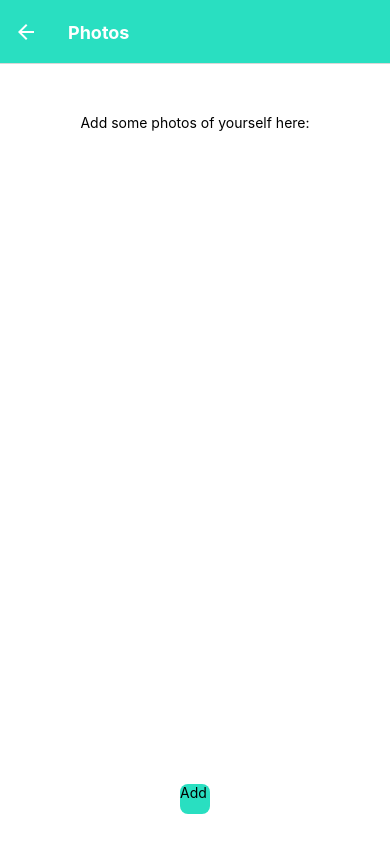
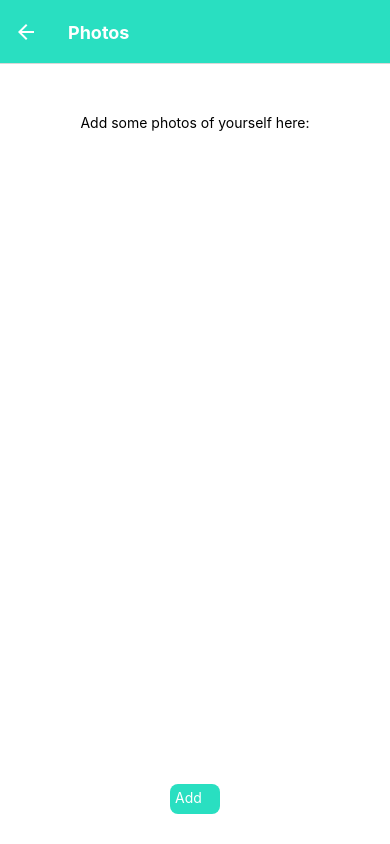
Before and after one commit to henrydeacy/twigg, a React Native app: screen /Photos in a window 390 px wide. Built offline with nearby package versions, Linux system fonts and the light colour scheme.

Commit message:
change plus button to say add

```diff
--- a/profile/photos/photos-screen.tsx
+++ b/profile/photos/photos-screen.tsx
@@ -35,7 +35,7 @@ export function Photos({ navigation }: any) {
               photos ? setPhotos([...photos, true]) : setPhotos([true]);
             }}
 
-          ><Text style={styles.textAdd}>Add</Text></TouchableOpacity>
+          ><Text style={styles.plusText}>Add</Text></TouchableOpacity>
         </View>
       )}
       <StatusBar style="auto" />
@@ -61,11 +61,15 @@ const styles = StyleSheet.create({
   },
   plus: {
     marginBottom: 30,
-    width: 30,
+    padding: 5,
+    width: 50,
     height: 30,
     fontSize: 20,
     fontStyle: { color: "#fff" },
     backgroundColor: "#29dfc1",
     borderRadius: 8,
   },
+  plusText:
+  { color:"#fff",
+    textAlignVertical: 'center'}
 });
```
